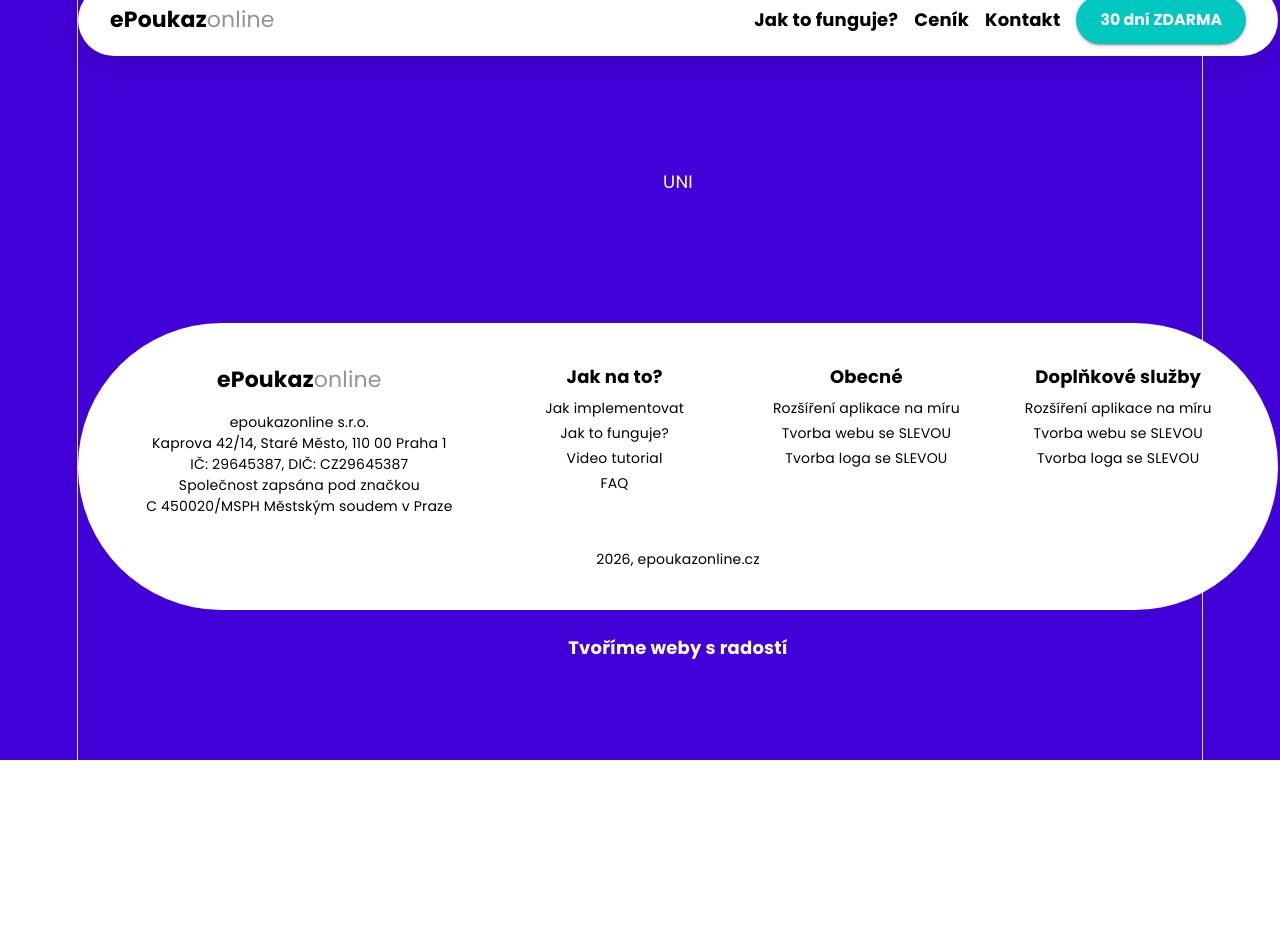
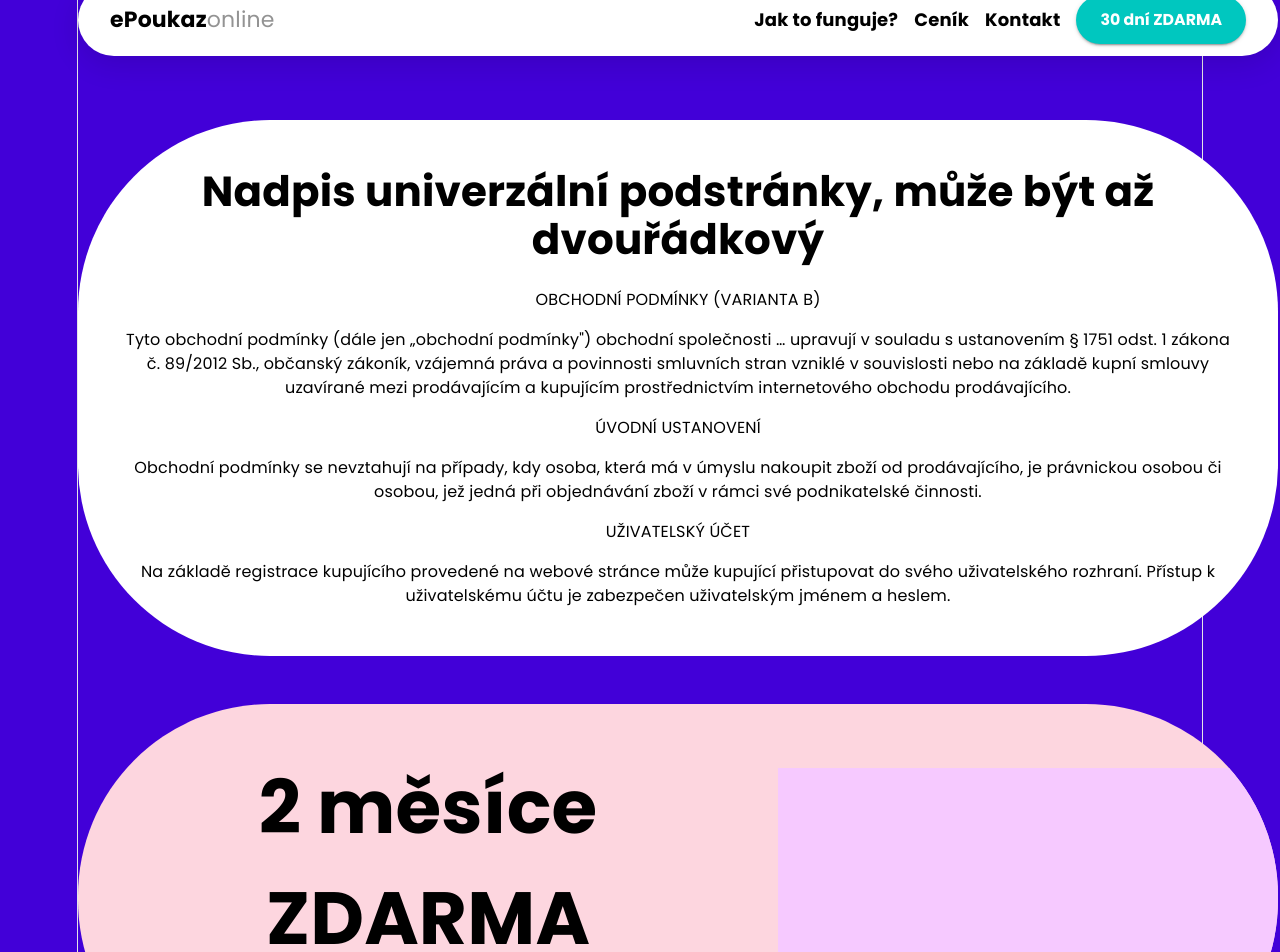
Before and after one commit to ToCatchTo/ePoukaz, a React (Vite) app: page /obchodni-podminky in a window 1280 px wide. Shown: the part 40-992 px from the top of the page. Before the commit the page ends 800 px from the top, so only its background shows below. Built offline with nearby package versions, Linux system fonts and the light colour scheme.

Commit message:
feat: UniPage (univerzální podstránka)

```diff
--- a/src/App.tsx
+++ b/src/App.tsx
@@ -1,14 +1,9 @@
 import { BrowserRouter, Routes, Route } from 'react-router-dom'
-import { Box } from '@mui/material'
 import PageLayout from './components/layout/PageLayout'
 import HomePage from './pages/HomePage'
 import CenikPage from './pages/CenikPage'
 import KontaktPage from './pages/KontaktPage'
-
-// Dočasné stuby stránek – nahradí je Task 12
-const Stub = ({ id, label }: { id: string; label: string }) => (
-  <Box data-testid={id} sx={{ color: '#fff', py: 10 }}>{label}</Box>
-)
+import UniPage from './pages/UniPage'
 
 // Definice cest – oddělené, aby šly testovat přes MemoryRouter
 export function AppRoutes() {
@@ -18,7 +13,7 @@ export function AppRoutes() {
         <Route path="/" element={<HomePage />} />
         <Route path="/cenik" element={<CenikPage />} />
         <Route path="/kontakt" element={<KontaktPage />} />
-        <Route path="/obchodni-podminky" element={<Stub id="page-uni" label="UNI" />} />
+        <Route path="/obchodni-podminky" element={<UniPage />} />
       </Route>
     </Routes>
   )
--- /dev/null
+++ b/src/pages/UniPage.tsx
@@ -0,0 +1,23 @@
+import { Box, Stack, Typography } from '@mui/material'
+import SectionCard from '../components/common/SectionCard'
+import TwoMonthsFreeBanner from '../components/common/TwoMonthsFreeBanner'
+import ContactBlock from '../components/common/ContactBlock'
+import { UNI } from '../data/content'
+
+// Univerzální šablona podstránky – nadpis + dlouhý text + banner + kontakt
+export default function UniPage() {
+  return (
+    <Box data-testid="page-uni" sx={{ py: 4 }}>
+      <SectionCard>
+        <Typography variant="h3" sx={{ mb: 3 }}>{UNI.title}</Typography>
+        <Stack spacing={2}>
+          {UNI.paragraphs.map((p, i) => (
+            <Typography key={i} sx={{ fontSize: 16 }}>{p}</Typography>
+          ))}
+        </Stack>
+      </SectionCard>
+      <TwoMonthsFreeBanner />
+      <ContactBlock />
+    </Box>
+  )
+}
```
Also changed, not shown: 1 other file (tests, documents, lock files or other folders).
